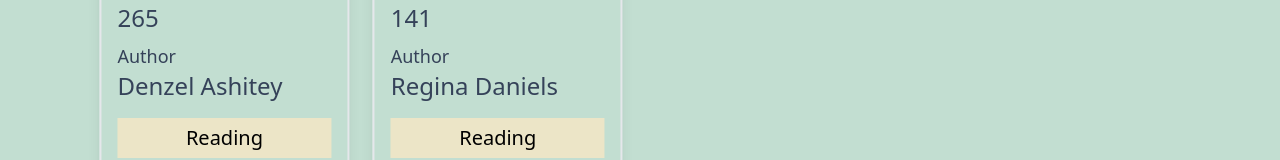
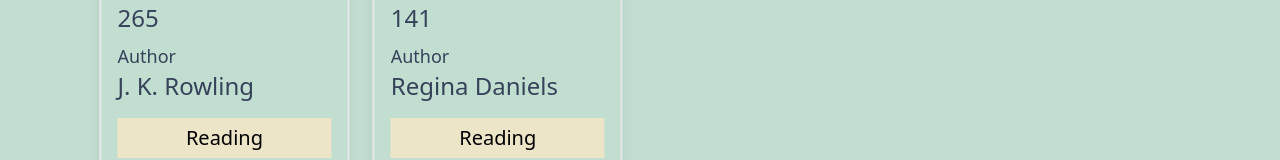
Before and after one commit to DennyDoesFrontend/Book-Tracker-Online, a React (Vite) app: page / in a window 1280 px wide. Shown: the part 502-662 px from the top of the page. Built offline with nearby package versions, Linux system fonts and the light colour scheme.

Commit message:
delete functionality

```diff
--- a/src/App.jsx
+++ b/src/App.jsx
@@ -12,7 +12,7 @@
       id: 1,
       title: 'Harry Potter',
       pages : 265,
-      author: "Denzel Ashitey"
+      author: "J. K. Rowling"
     },
     {
       id: 2,
@@ -43,6 +43,11 @@
     setAuthor("");
   };
 
+  // function to delete a book
+  const deleteBook = (id) => {
+    setBooks(books.filter(book => book.id !== id))
+  }
+
   return (
     <main className="absolute top-1/2 left-1/2 translate-x-[-50%] translate-y-[-50%] flex flex-col gap-[20px]">
       <Header />
@@ -56,7 +61,7 @@
 
       <div className="grid grid-cols-4 gap-3">
         {
-          books.map( (book)=> (<Card key={book.id} title={book.title} pages={book.pages} author={book.author}/>))
+          books.map( (book)=> (<Card key={book.id} title={book.title} pages={book.pages} author={book.author} onDelete={() => deleteBook(book.id)}/>))
         }
       </div>
     </main>
--- a/src/components/Card.jsx
+++ b/src/components/Card.jsx
@@ -1,7 +1,7 @@
 import Button from "./Button";
 import { useState } from "react";
 
-export default function Card({title, pages, author}) {
+export default function Card({title, pages, author, onDelete}) {
     const [status, setStatus] = useState("Reading")
     const [isBrown, setIsBrown] = useState(true)
     function handleClick() {
@@ -24,7 +24,7 @@
                 <p className="text-2xl text-[#354259]">{author}</p>
             </div>
             <Button onClick={handleClick} text={status} color={isBrown ? '#ECE5C7' : 'orange'}/>
-            <Button text="Delete" color="#CDC2AE"/>
+            <Button text="Delete" color="#CDC2AE" onClick={onDelete}/>
         </div>
     )
 }
```
